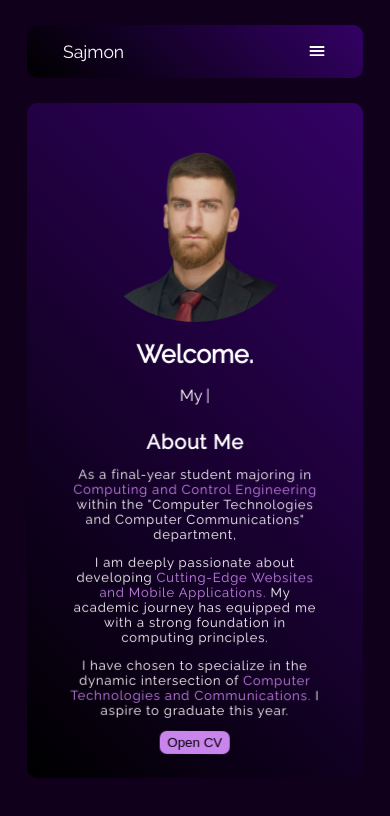
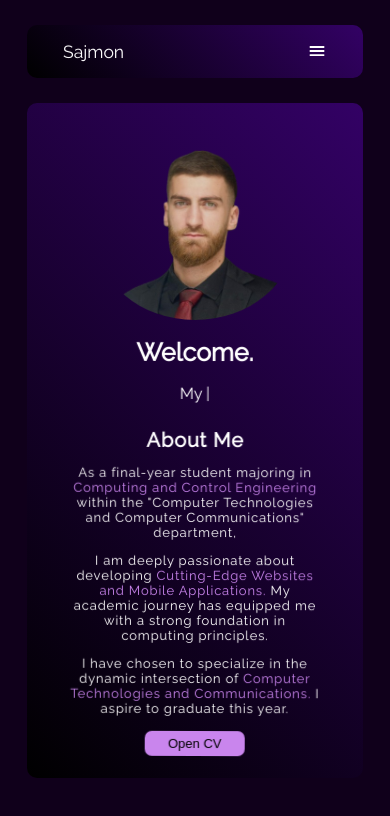
Before and after one commit to Sajmon410/portfolio, a React (Create React App) app in the folder portfolio/: page /aboutme in a window 390 px wide. Shown: the top 816 px of the page. Built offline with nearby package versions, Linux system fonts and the light colour scheme.

Commit message:
PDF button fixed

```diff
--- a/portfolio/src/styles/aboutme.css
+++ b/portfolio/src/styles/aboutme.css
@@ -24,18 +24,24 @@ hr {
   margin-top: 20px;
 }
 .pdfbutton{
+  margin-top: 2px;
   color: black;
   background-color: #c985ed;
   border-style: none;
   border-radius: 7px;
-  width: 70px;
-  height: 23px;
+  font-size: 15px;
+  width: 100px;
+  height: 25px;
+  cursor: pointer;
 }
 button:hover {
   color: white;
 }
 @media screen and (max-width: 1200px) {
   .about-me-text {
+    font-size: 14px;
+  }
+  .pdfbutton{
     font-size: 14px;
   }
 }
@@ -68,21 +74,34 @@ button:hover {
   .title {
     font-size: 20px;
   }
+  .pdfbutton{
+    font-size: 13px;
+  }
 }
 
 @media screen and (max-height: 800px) {
   .about-me-text {
     font-size: 12px;
   }
+  .pdfbutton{
+    font-size: 12px;
+  }
 }
 @media screen and (max-height: 750px) {
   .about-me-text {
     font-size: 10px;
-
+  }
+  .pdfbutton{
+    font-size: 10px;
+    width: 70px;
+    height: 20px;
   }
 }
 @media screen and (max-height: 650px) {
   .about-me-text {
     font-size: 9px;
   }
+  .pdfbutton{
+    font-size: 9px;
+  }
 }
```
